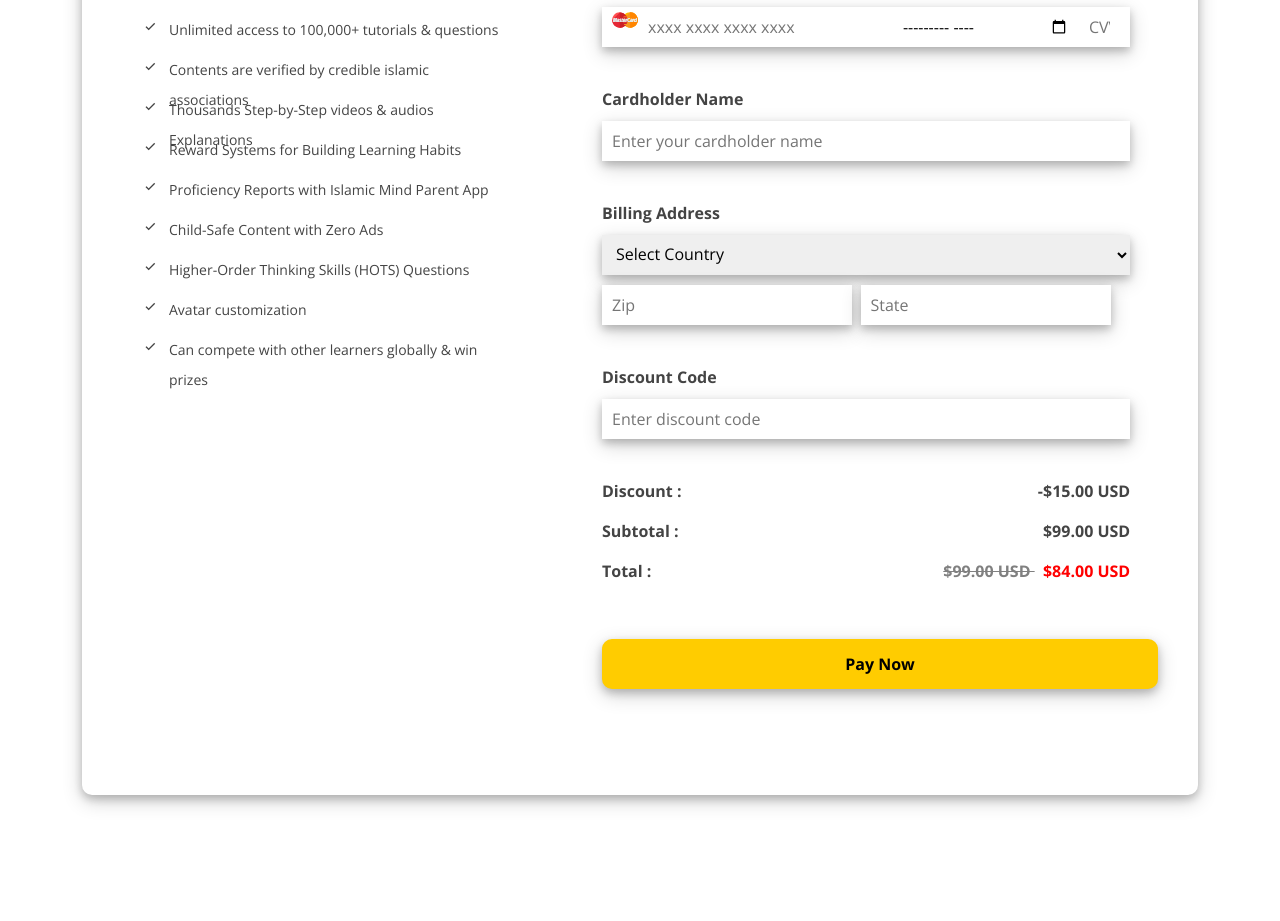
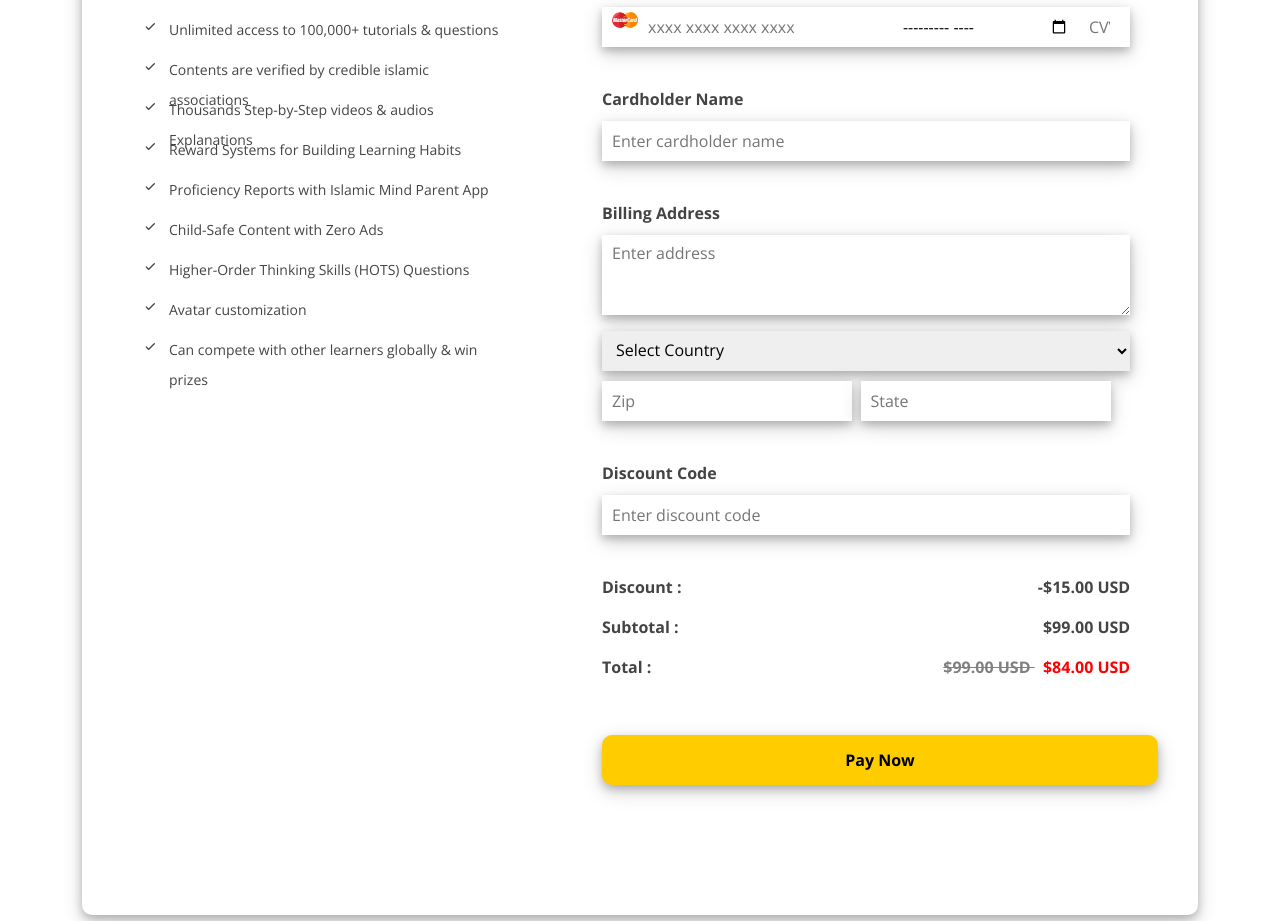
Before and after one commit to nzrulazmn/nzrulazmn, a plain HTML site: page payment.html in a window 1280 px wide. Shown: the part 878-1799 px from the top of the page. Drawn offline with nearby package versions, Linux system fonts and the light colour scheme.

Commit message:
new update

```diff
--- a/payment.html
+++ b/payment.html
@@ -31,7 +31,7 @@
     <style>
         .paymentBox{
             display: flex;
-            width: 100%; height: 130vh;
+            width: 100%; height: 150vh;
             margin: auto;
             border-radius: 10px;
             box-shadow: 0 4px 8px 0 rgba(0, 0, 0, 0.2), 0 6px 20px 0 rgba(0, 0, 0, 0.19);
@@ -39,19 +39,19 @@
 
         @media screen and (max-height: 900px){
           .paymentBox{
-            height: 150vh;
+            height: 170vh;
           }
         }
 
         @media screen and (max-height: 800px){
           .paymentBox{
-            height: 170vh;
+            height: 185vh;
           }
         }
 
         @media screen and (max-height: 700px){
           .paymentBox{
-            height: 200vh;
+            height: 210vh;
           }
 
           p, .infoLineRight{
@@ -93,6 +93,11 @@
             box-shadow: 0 4px 8px 0 rgba(0, 0, 0, 0.2), 0 6px 20px 0 rgba(0, 0, 0, 0.19);
             padding-left: 10px; padding-right: 10px;
             margin-top: 10px;
+        }
+
+        textarea{
+          padding-top: 6px;
+          height: 10vh;
         }
 
         option:checked, option:hover, select:checked{
@@ -330,9 +335,11 @@
                     </div>
 
                     <label for="cardholder">Cardholder Name</label> <br>
-                    <input type="text" placeholder="Enter your cardholder name"> <br>
+                    <input type="text" placeholder="Enter cardholder name"> <br>
 
                     <label for="address">Billing Address</label> <br>
+                    <textarea name="" id="" cols="30" rows="10" placeholder="Enter address"></textarea>
+                    <br>
                     <Select>
                         <option value="">Select Country</option>
                         <option value="bn">Brunei Darussalam</option>
```
